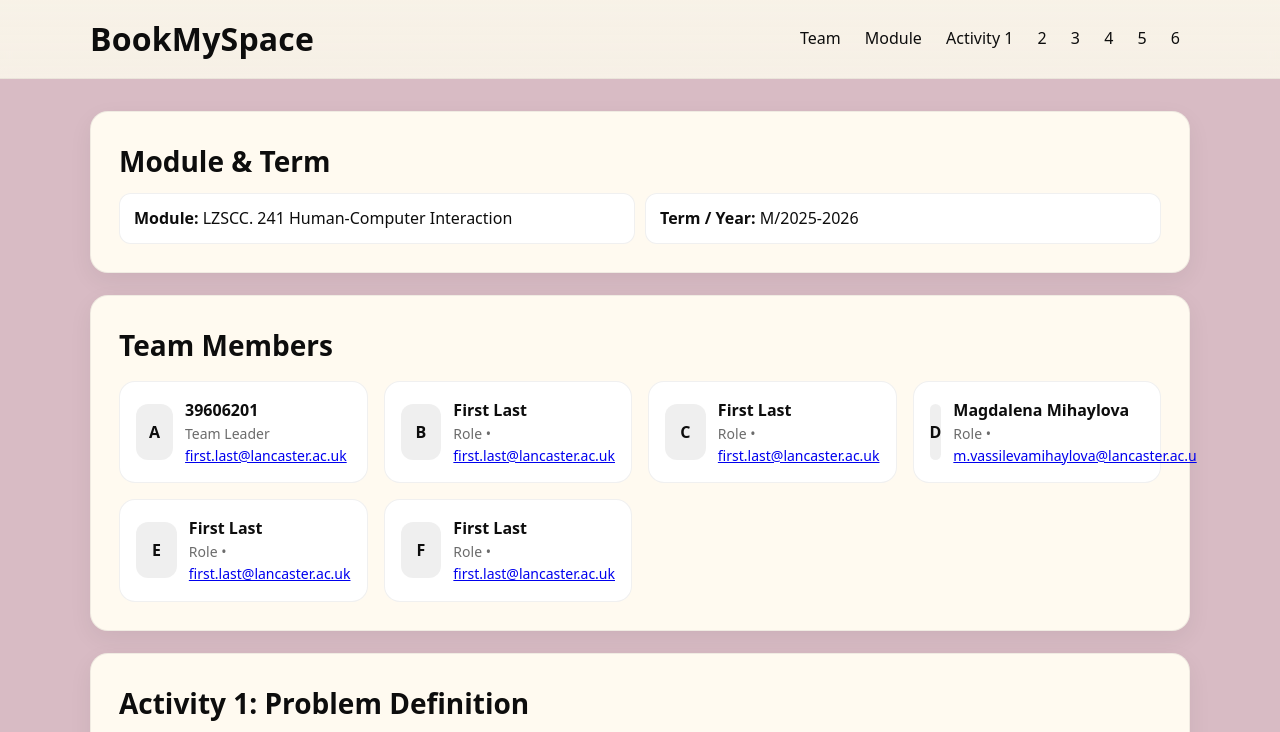
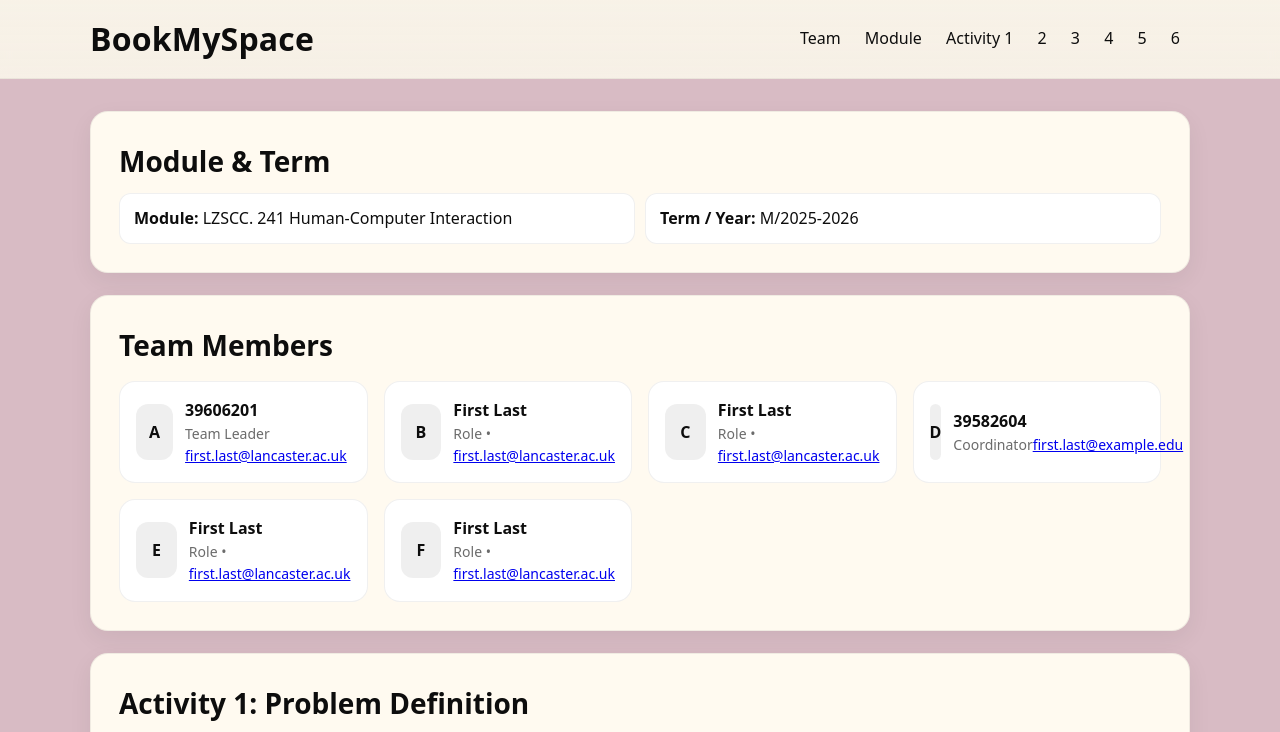
Before and after one commit to MagdaWorkplace/coursework_groupwork, a plain HTML site: page index.html in a window 1280 px wide. Shown: the top 732 px of the page. Drawn offline with Linux system fonts and the light colour scheme.

```diff
--- a/index.html
+++ b/index.html
@@ -64,8 +64,8 @@
         <article class="person" role="listitem">
           <div class="avatar" aria-hidden="true">D</div>
           <div>
-            <div class="name"><strong>Magdalena Mihaylova</strong></div>
-            <div class="role">Role • <a href="m.vassilevamihaylova@lancaster.ac.u">m.vassilevamihaylova@lancaster.ac.u</a></div>
+            <div class="name"><strong>39582604</strong></div>
+            <div class="role">Coordinator<a href="first.last@example.edu">first.last@example.edu</a></div>
           </div>
         </article>
         <article class="person" role="listitem">
```
